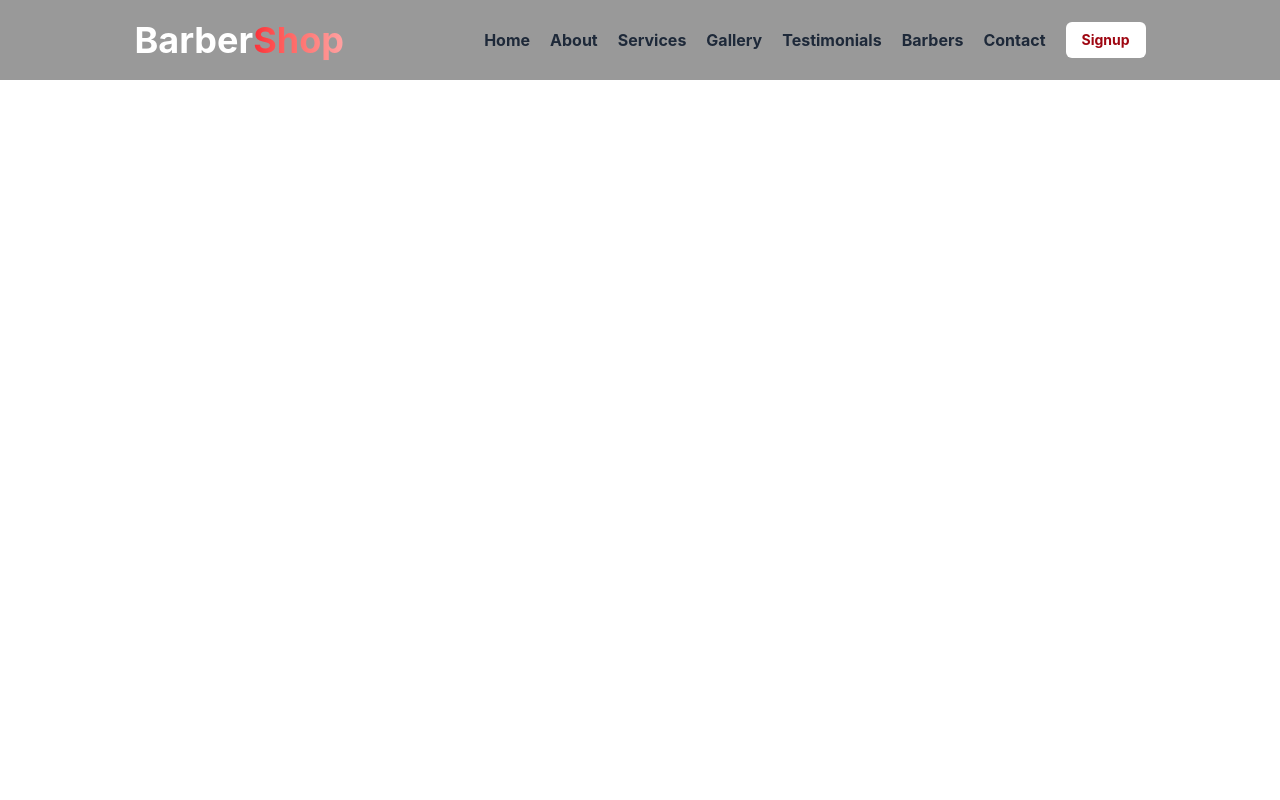
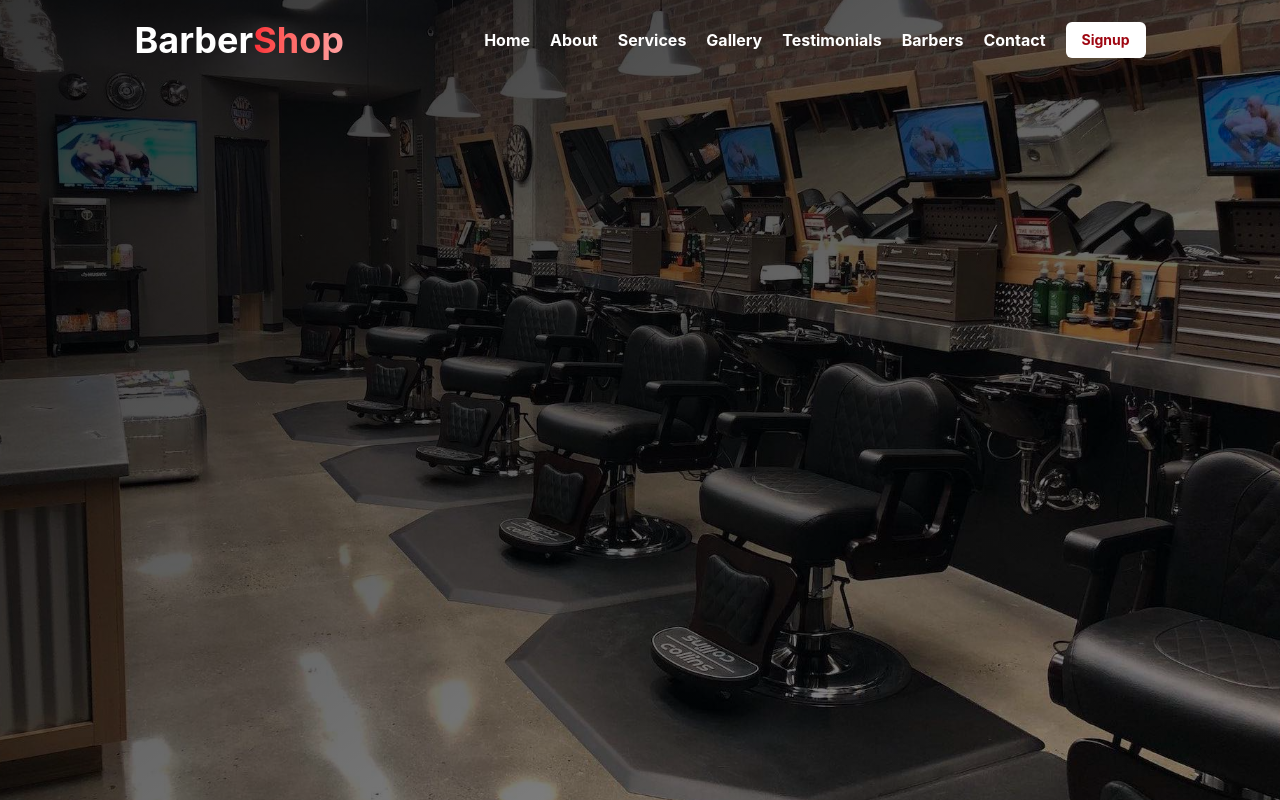
Before and after one commit to tonyopuodho/BarberShop, a React (Vite) app: page / in a window 1280 px wide. Built offline with nearby package versions, Linux system fonts and the light colour scheme.

Commit message:
implementing image slider

```diff
--- a/src/App.jsx
+++ b/src/App.jsx
@@ -1,3 +1,4 @@
+import Hero from "./Components/Hero"
 import NavigationBar from "./Components/NavigationBar"
 
 
@@ -5,6 +6,7 @@ function App() {
   return (
     <>
       <NavigationBar/>
+      <Hero/>
     </>
   )
 }
--- a/src/Components/Hero.jsx
+++ b/src/Components/Hero.jsx
@@ -1,8 +1,35 @@
-import React from 'react'
+import React, { useEffect, useState } from 'react'
 
 function Hero() {
+  const backgroundImages = ["src/assets/image1.jpg",
+   "src/assets/image2.jpg","src/assets/image3.jpg","src/assets/image4.jpg",
+   "src/assets/image5.jpg"
+  ]
+  const [imageIndex,setImageIndex] = useState(0)
+  useEffect(() => {
+        const interval = setInterval(() => {
+            setImageIndex((prevIndex) => (prevIndex + 1) % backgroundImages.length)
+        },7000)
+        return () => {
+            clearInterval(interval)
+        }
+    },[backgroundImages.length])
   return (
-    <div>Hero</div>
+    <div className='relative h-screen overflow-hidden md:h-[100vh]' id='home'>
+      {/* background image slider with overly */}
+      <div className='absolute inset-0 z-0'>
+        {/* background opacity */}
+        <div className='absolute inset-0 bg-gradient-to-br from-black/80 via-black-70 to-black/40 z-3'></div>
+        {/* background image slider */}
+        {
+          backgroundImages.map((item,index) => (
+            <div key={index} className={`absolute inset-0 w-full h-full bg-cover bg-center transition-opacity duration-2000 ${index === imageIndex ? 'opacity-100 scale-105' : 'opacity-0 scale-100'}`}
+                    style={{backgroundImage:`url(${item})`}}
+            ></div>
+          ))
+        }
+      </div>
+    </div>
   )
 }
 
--- a/src/Components/NavigationBar.jsx
+++ b/src/Components/NavigationBar.jsx
@@ -14,7 +14,7 @@ function NavigationBar() {
   ]
   return (
     <>
-    <div className='fixed top-0 w-full bg-black/40 h-[10vh] p-2 flex items-center z-10'>
+    <div className='fixed top-0 w-full h-[10vh] p-2 flex items-center z-10'>
 
       <div className='flex justify-between md:w-[80%] items-center mx-auto w-full'>
         <h1 className='text-4xl md:text-4xl font-bold text-white items-center'>Barber<span className='
@@ -24,13 +24,13 @@ function NavigationBar() {
         <div className='hidden md:flex gap-5 items-center'>
           {
             navLinks.map((items) => (
-              <a href={items.href} className='text-md text-gray-800 font-bold'>{items.name}</a>
+              <a href={items.href} className='text-md text-white font-bold'>{items.name}</a>
             ))
           }
           <button className='bg-white py-2 px-4 font-bold text-red-800 cursor-pointer rounded-md text-sm'>Signup</button>
         </div>
         {/* mobile button*/}
-        <div className='lg:hidden text-4xl font-bold text-white transition-all duration-300 ease-in'>
+        <div className='lg:hidden text-4xl font-bold text-white transition-all duration-300 ease-in z-5'>
           <div onClick={() => {setIsOpen(!isOpen)}}>
             {
                isOpen ? <FaTimes/> : <FaBars/>
@@ -40,7 +40,7 @@ function NavigationBar() {
       </div>
     </div>
     {/* mobile navigation */}
-    <div className={`top-23 md:hidden w-full h-[60vh] bg-white flex flex-col transition-all duration-300 ease-in absolute  ${isOpen ? 'left-0' : 'left-[-100%]'}`}>
+    <div className={`top-23 z-9 md:hidden w-full h-[60vh] bg-white flex flex-col transition-all duration-300 ease-in absolute  ${isOpen ? 'left-0' : 'left-[-100%]'}`}>
       <div className='flex flex-col gap-4 mt-20 ml-2 text-xl text-gray-800 font-bold'>
         {
           navLinks.map((item) => (
```
